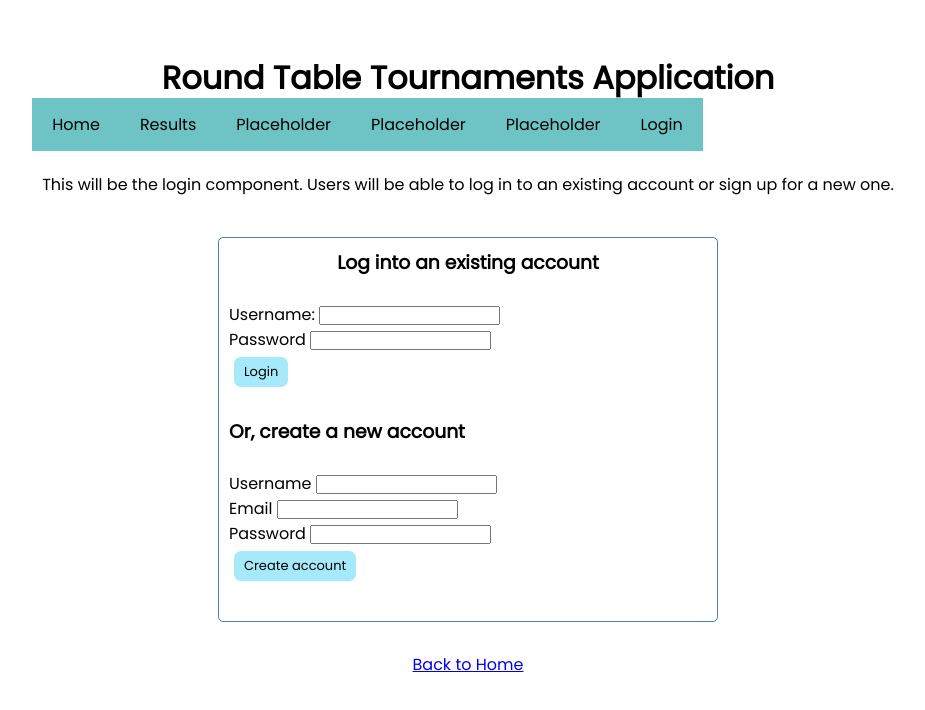
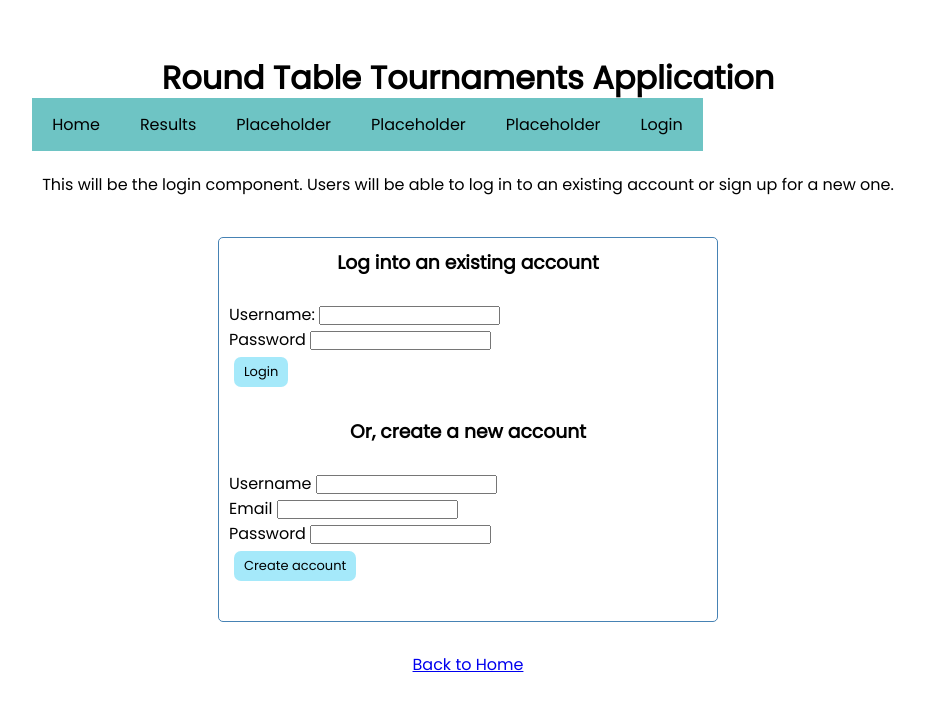
Before and after one commit to dazinn/SER515-Team4-roundTableTournaments, an Angular app in the folder roundTableTournamentsFrontEnd/: page /login in a window 1280 px wide. Shown: the top 710 px of the page, without its empty margins (172-1097 px from the left). Built offline with nearby package versions, Linux system fonts and the light colour scheme.

Commit message:
us18-t33: Centered a title tag on Login page to match the other title tag on the page.

```diff
--- a/roundTableTournamentsFrontEnd/src/app/login/login.component.html
+++ b/roundTableTournamentsFrontEnd/src/app/login/login.component.html
@@ -15,7 +15,7 @@
 <br><br>
 
 <!-- Input fields for creating a new account -->
-<h3>Or, create a new account</h3>
+<h3 style="text-align: center;">Or, create a new account</h3>
 <br/>
 <label for="newUsername">Username </label>
 <input id ="newUsername" name="newUsername" type="text"> <br>
```
